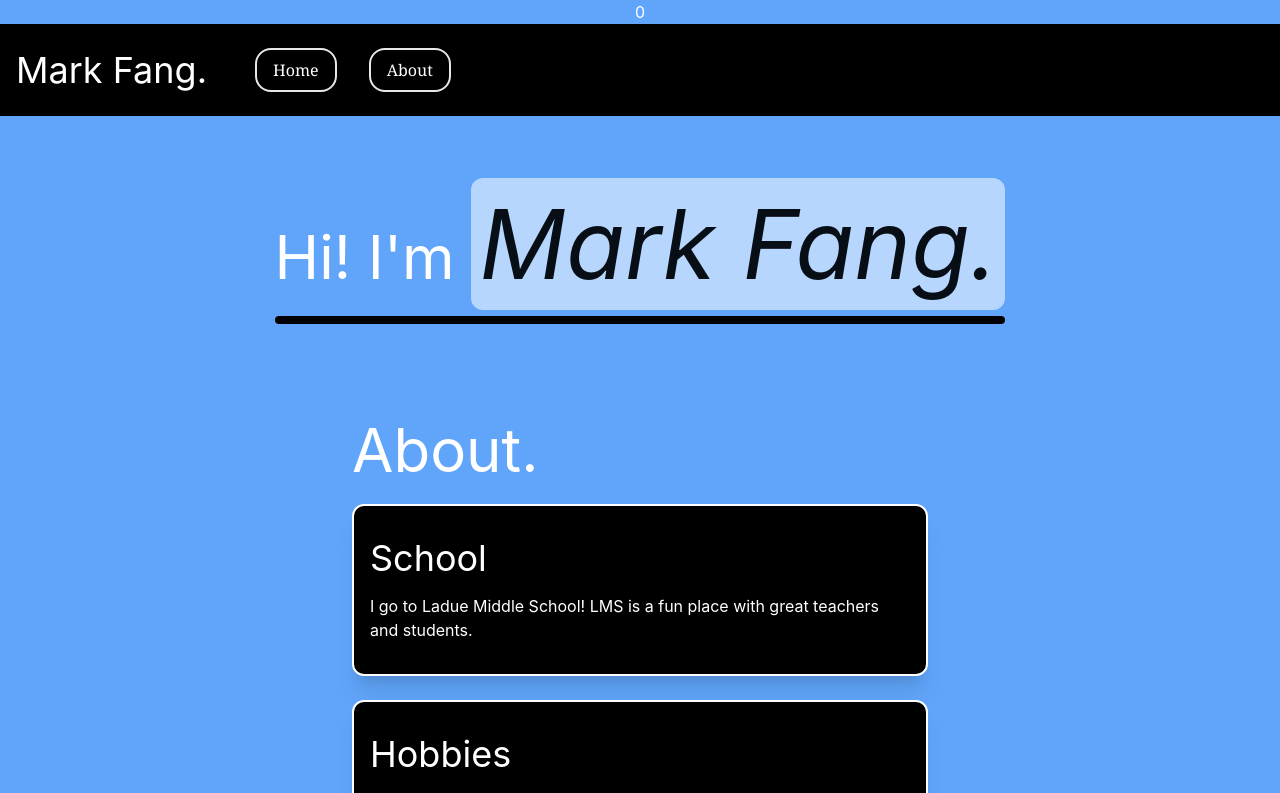
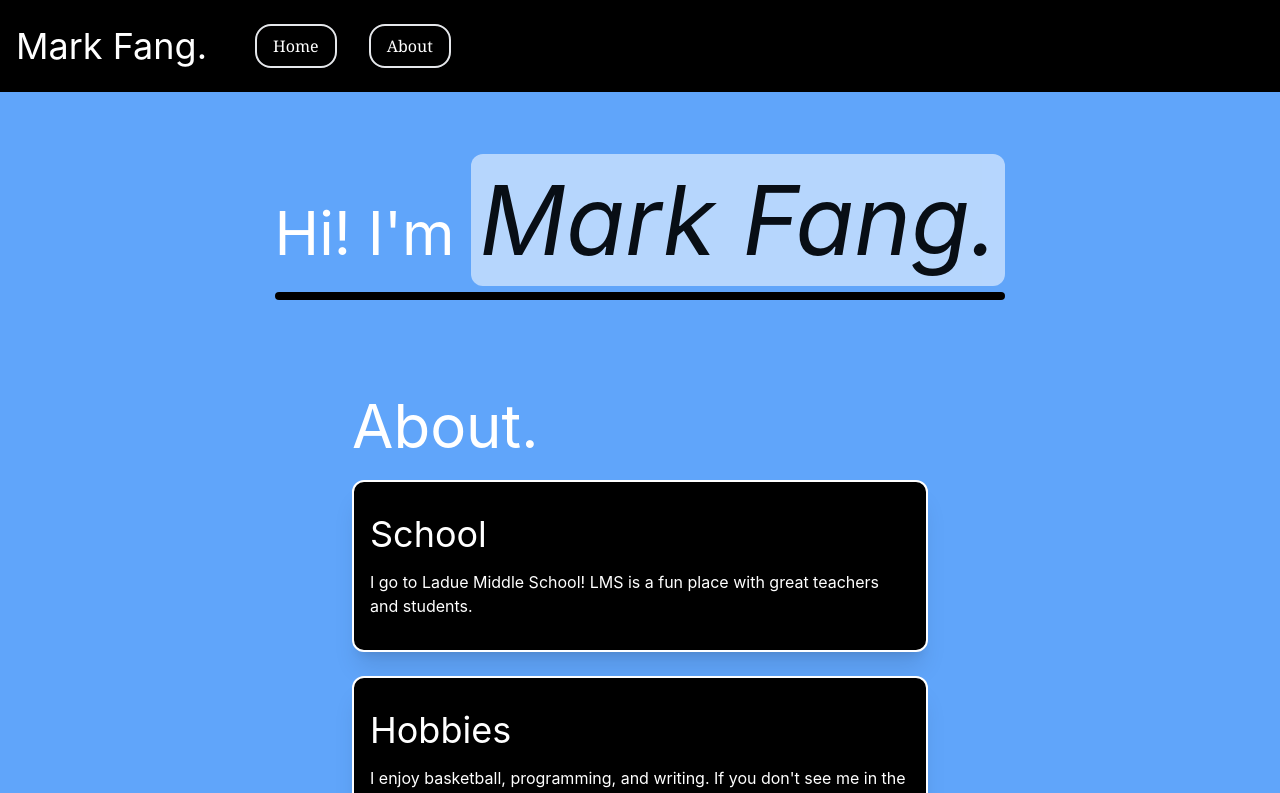
Before and after one commit to techinstl/software-development-stl, a React (Create React App) app in the folder react/app/: page / in a window 1280 px wide. Shown: the top 793 px of the page. Built offline with nearby package versions, Linux system fonts and the light colour scheme.

Commit message:
chanages

```diff
--- a/react/app/src/App.js
+++ b/react/app/src/App.js
@@ -6,9 +6,11 @@ import Testing from "./components/Testing";
 function App() {
   return (
     <div className="flex flex-col items-center text-white bg-blue-400 bg-light-900">
-      <Testing />
       <Navbar />
-      <div id="content" className="flex flex-col items-center space-y-24 mt-10 p-10">
+      <div
+        id="content"
+        className="flex flex-col items-center space-y-24 mt-10 p-10"
+      >
         <div className="flex flex-col items-center space-y-6">
           <h1 className="text-6xl">
             Hi! I'm{" "}
--- a/react/app/src/components/Testing.js
+++ b/react/app/src/components/Testing.js
@@ -1,17 +1,12 @@
 import React, { useEffect, useState } from "react";
 
-const Testing = () => {
-  const [counter, setCounter] = useState(0);
-
-  useEffect(() => {
-
-  }, []);
-
-  const handleClick = () => {
-    setCounter((currentValue) => currentValue + 1);
-  };
-
-  return <button onClick={handleClick}>{counter}</button>;
+const Testing = (props) => {
+  return (
+    <div className="flex flex-col space-y-6">
+      <h1 className="text-3xl">{props.title}</h1>
+      <p className="text-lg">{props.children}</p>
+    </div>
+  );
 };
 
 export default Testing;
```
